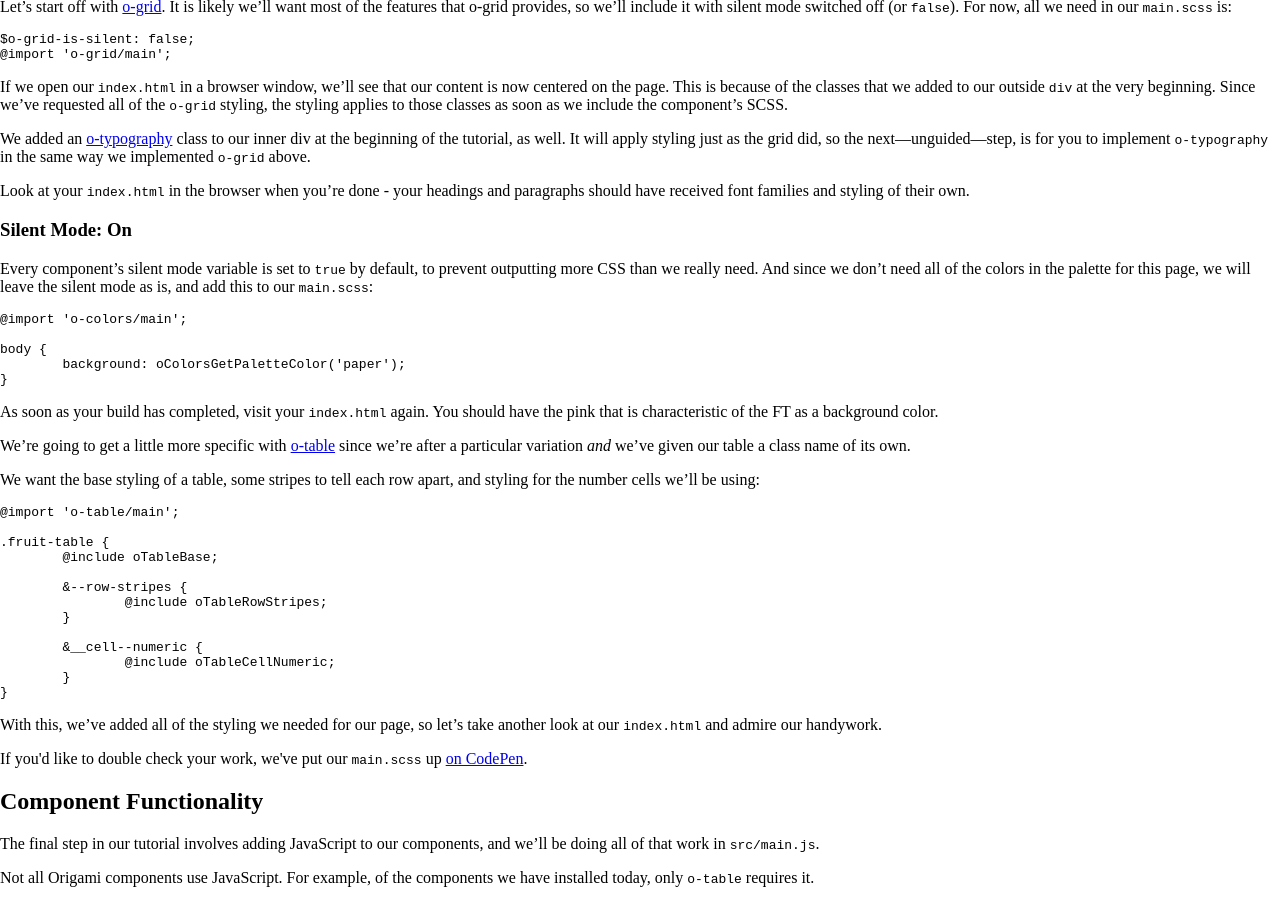
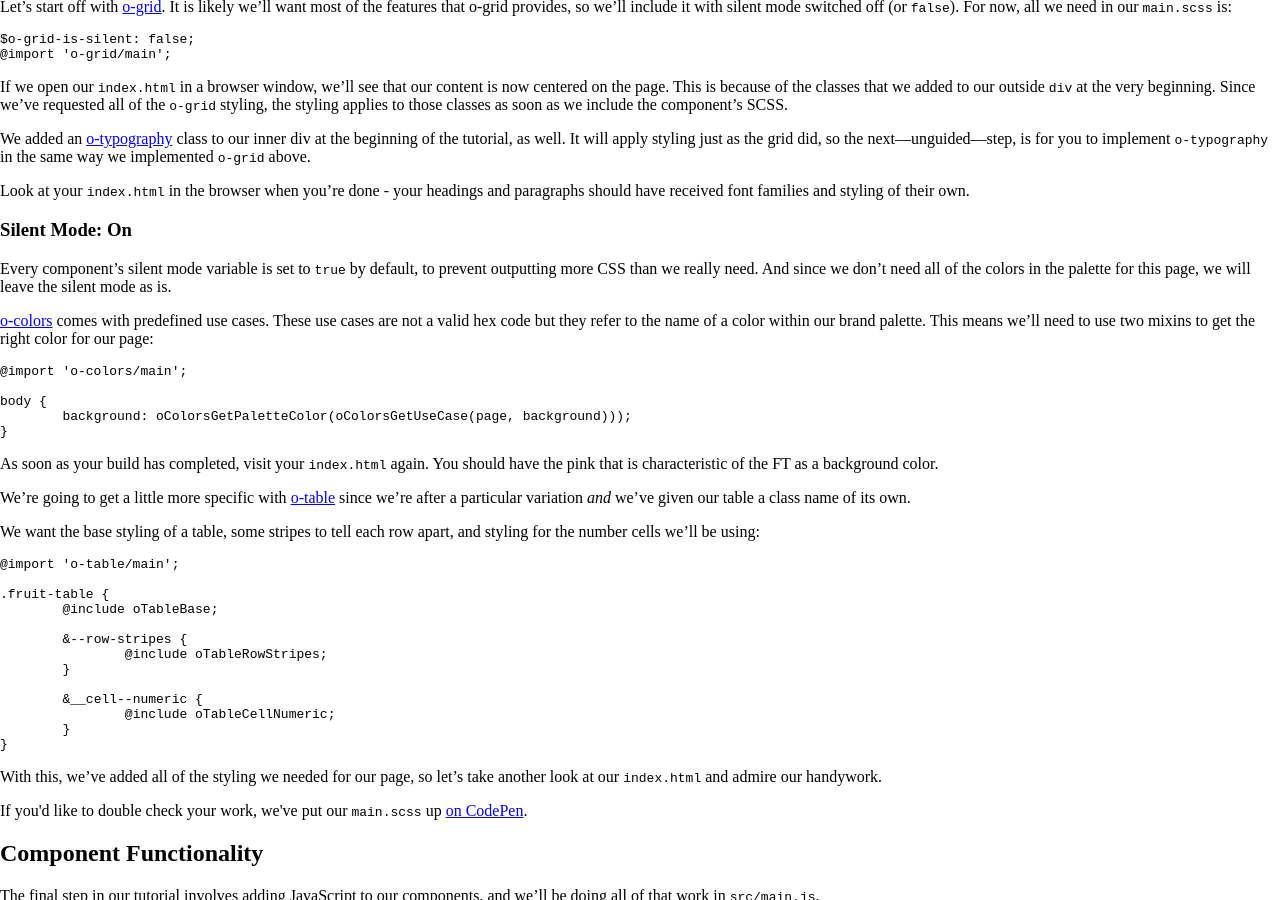
Before and after one commit to Financial-Times/origami-website, a Jekyll site: the page built from _tutorials/manual-build.md, in a window 1280 px wide and 900 px high, scrolled down 3804 px. Built offline with Jekyll 4.4.1, drawn with Linux system fonts in a browser that asks for light colours; a style sheet for code colours, icons or effects is not loaded.

Commit message:
use mixins so that we can o-brand in a different tutorial

```diff
--- a/_tutorials/manual-build.md
+++ b/_tutorials/manual-build.md
@@ -212,12 +212,14 @@ Look at your `index.html` in the browser when you're done - your headings and pa
 
 ### Silent Mode: On
 
-Every component's silent mode variable is set to `true` by default, to prevent outputting more CSS than we really need. And since we don't need all of the colors in the palette for this page, we will leave the silent mode as is, and add this to our `main.scss`:
+Every component's silent mode variable is set to `true` by default, to prevent outputting more CSS than we really need. And since we don't need all of the colors in the palette for this page, we will leave the silent mode as is.
+
+[o-colors](/#TODO) comes  with predefined use cases. These use cases are not a valid hex code but they refer to the name of a color within our brand palette. This means we'll need to use two mixins to get the right color for our page:
 
 <pre><code class="o-syntax-highlight--scss">@import 'o-colors/main';
 
 body {
-	background: oColorsGetPaletteColor('paper');
+	background: oColorsGetPaletteColor(oColorsGetUseCase(page, background)));
 }</code></pre>
 
 As soon as your build has completed, visit your `index.html` again. You should have the pink that is characteristic of the FT as a background color.
```
